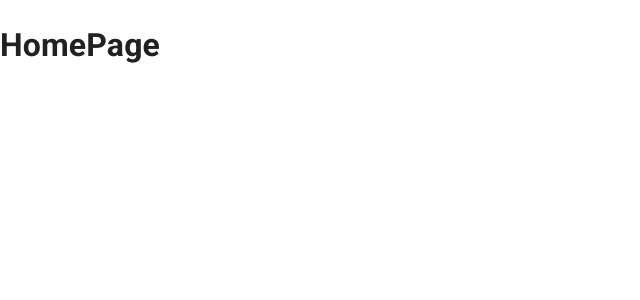
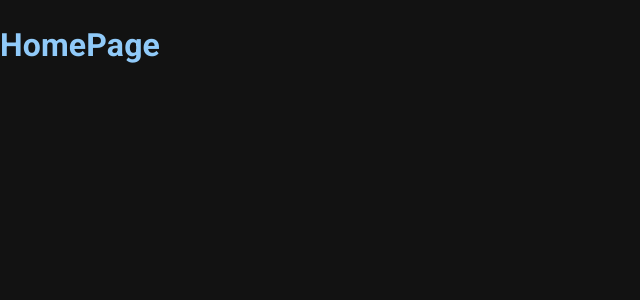
Before and after one commit to tomascatena/discord-clone, a React (Create React App) app in the folder client/: page / in a window 1280 px wide. Shown: the top 300 px of the page, without its empty margins (0-640 px from the left). Built offline with nearby package versions, Linux system fonts and the light colour scheme.

Commit message:
add MainLayout

```diff
--- /dev/null
+++ b/client/src/App.styled.ts
@@ -0,0 +1,10 @@
+import { styled } from '@mui/system';
+import Box from '@mui/material/Box';
+
+export const MainLayout = styled(Box)(({ theme }) => ({
+  minHeight: '100vh',
+  color: theme.palette.primary.main,
+  backgroundColor: theme.palette.background.paper,
+  display: 'flex',
+  flexDirection: 'column',
+}));
--- a/client/src/App.tsx
+++ b/client/src/App.tsx
@@ -1,21 +1,21 @@
 import { BrowserRouter, Route, Routes } from 'react-router-dom';
-import { ThemeProvider } from '@mui/material/styles';
+import { MainLayout } from './App.styled';
 import HomePage from '@pages/HomePage/HomePage';
-import React from 'react';
-import darkTheme from './themes/darkTheme';
+import React, { Suspense } from 'react';
 
 const App:React.FC = () => {
   return (
     <BrowserRouter>
-      <ThemeProvider theme={darkTheme}>
+      <MainLayout>
+        <Suspense fallback='Loading...'>
           <Routes>
-
             <Route
               path="/"
               element={<HomePage/>}
             />
           </Routes>
-      </ThemeProvider>
+        </Suspense>
+      </MainLayout>
     </BrowserRouter>
   );
 };
--- a/client/src/index.tsx
+++ b/client/src/index.tsx
@@ -1,9 +1,11 @@
 import { Provider } from 'react-redux';
+import { ThemeProvider } from '@mui/material/styles';
 import { createRoot } from 'react-dom/client';
 import { store } from '@store/store';
 import App from './App';
 import CssBaseline from '@mui/material/CssBaseline';
 import React from 'react';
+import darkTheme from './themes/darkTheme';
 import reportWebVitals from './reportWebVitals';
 
 const container = document.getElementById('root')!;
@@ -14,7 +16,9 @@ root.render(
     <CssBaseline />
 
     <Provider store={store}>
-      <App />
+      <ThemeProvider theme={darkTheme}>
+        <App />
+      </ThemeProvider>
     </Provider>
   </React.StrictMode>
 );
```
Lines whose indentation alone changed are shown as unchanged.
